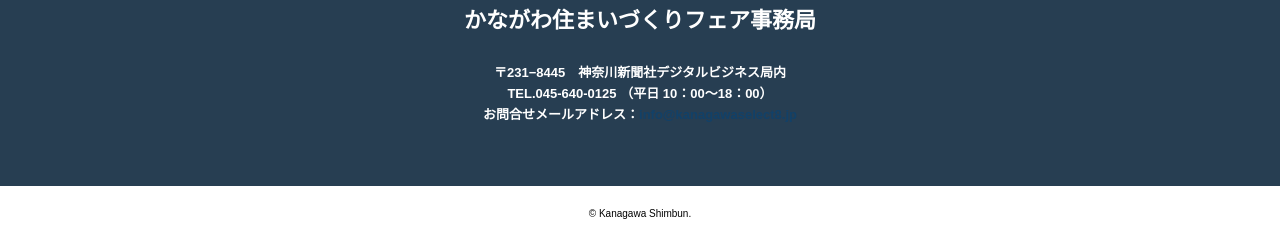
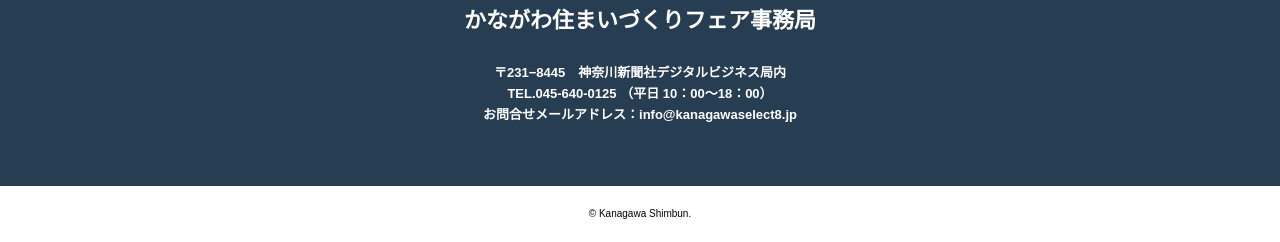
Before and after one commit to bubu08/kanagawa, a PHP site: page /contact/ in a window 1280 px wide. Shown: the part 2997-3239 px from the top of the page. Run offline with PHP 8.4, Linux system fonts and the light colour scheme; some libraries are stand-ins or nearby versions.

Commit message:
update a mail

```diff
--- a/code/css/content/form.css
+++ b/code/css/content/form.css
@@ -461,6 +461,10 @@ span.text{
     color: white;
     font-size: 13px;
 }
+.mal a{
+    color:white ;
+}
+
 
 @media screen and (max-width: 991px){
     .label-infor{
```
